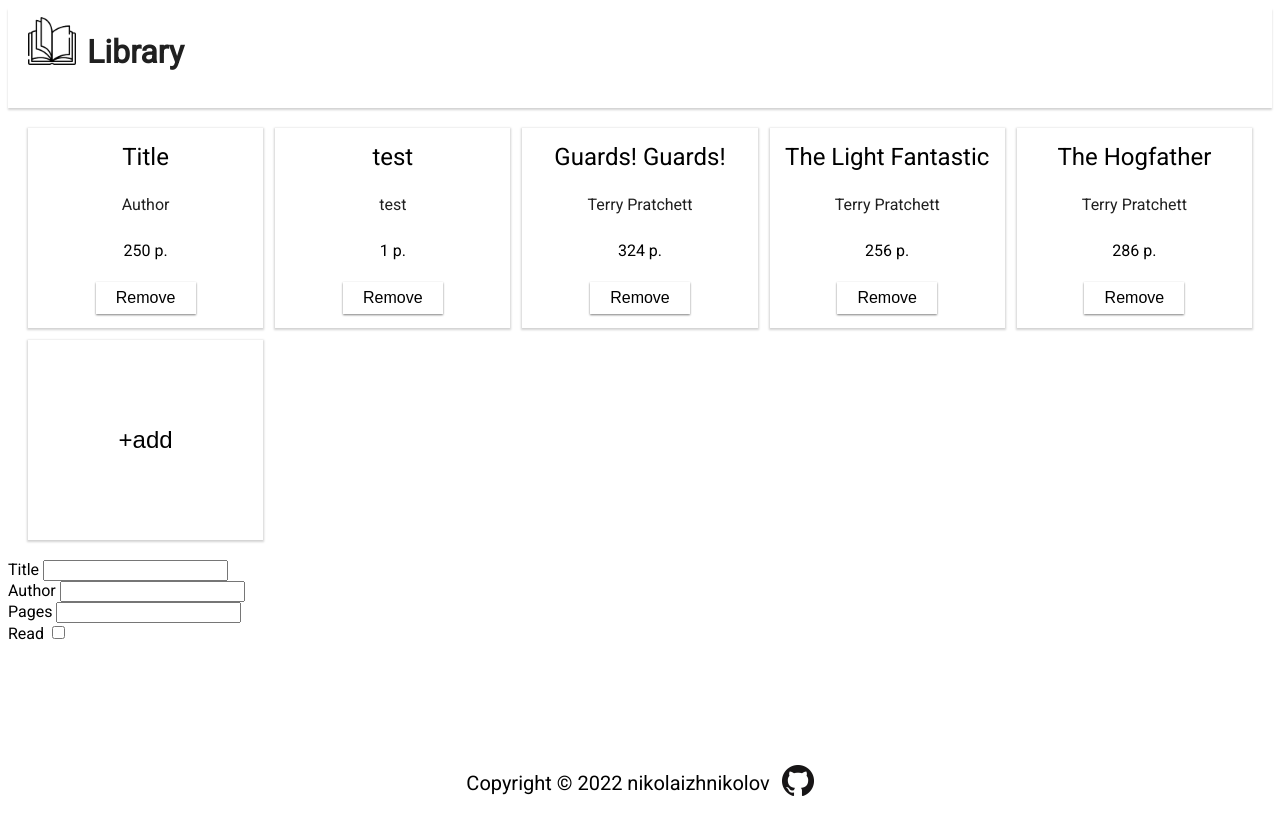
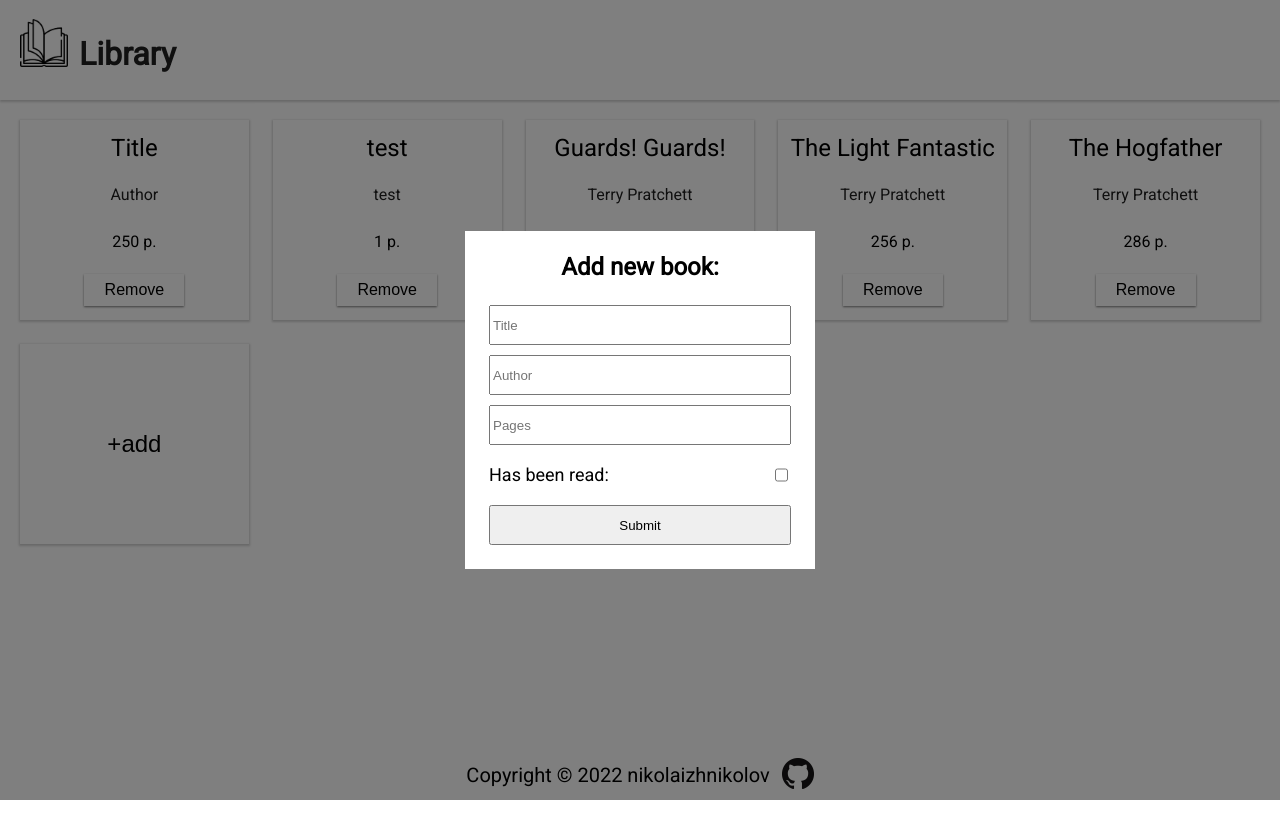
Before and after one commit to nikolaizhnikolov/js_portfolio, a plain HTML site: page library/index.html in a window 1280 px wide. Both pictures are taken after a click on the button "+add". Drawn offline with Linux system fonts and the light colour scheme.

Commit message:
Implement adding books

```diff
--- a/library/index.html
+++ b/library/index.html
@@ -5,6 +5,7 @@
     <meta http-equiv="X-UA-Compatible" content="IE=edge">
     <meta name="viewport" content="width=device-width, initial-scale=1.0">
     <title>Library</title>
+    <link rel="stylesheet" href="../meyer.css">
     <link rel="stylesheet" href="./style.css">
     <link rel="icon" href="../images/openBook.png">
     <script src="./library.js" defer></script>
@@ -30,27 +31,18 @@
                 +add
             </button>
         </div>
-        <div class="overlay"></div>
-        <div class="addBookContainer">
-            <form class="addBookForm" action="#" method="get">
-                <div class="inputField">
-                    <label for="title">Title</label>
-                    <input name="title" type="text" required >
-                </div>
-                <div class="inputField">
-                    <label for="author">Author</label>
-                    <input name="author" type="text" required>
-                </div>
-                <div class="inputField">
-                    <label for="pages">Pages</label>
-                    <input name="pages" type="number" required>
-                </div>
-                <div class="inputField">
-                    <label for="read">Read</label>
-                    <input name="read" type="checkbox" required>
-                </div>
+        <div class="modal">
+            <form class="modalForm" action="#" method="get">
+                <h3>Add new book:</h3>
+                <input class="form__title" name="title" type="text" required placeholder="Title">
+                <input class="form__author" name="author" type="text" required placeholder="Author">
+                <input class="form__pages" name="pages" type="number" required placeholder="Pages">
+                <label for="read">Has been read: </label>
+                <input class="form__read" name="read" type="checkbox">
+                <button class="modalSubmit" type="submit">Submit</button>
             </form>
         </div>
+        <div class="overlay"></div>
     </div>
     <footer class="footer">
         <p class="footer__text">Copyright © 2022 nikolaizhnikolov</p>
--- a/library/library.js
+++ b/library/library.js
@@ -21,6 +21,43 @@ You will need to associate your DOM elements with the
 const library = (function () {
     let lib = [];
 
+    const addBookButton = document.querySelector(".addBookButton");
+    const modal = document.querySelector(".modal");
+    const modalForm = document.querySelector(".modalForm");
+    const overlay = document.querySelector(".overlay");
+    const modalSubmit = document.querySelector(".modalSubmit");
+
+    const showAddForm = function () {
+        modal.classList.add("visible");
+        overlay.classList.add("visible");
+    };
+
+    const closeAddForm = function () {
+        modal.classList.remove("visible");
+        overlay.classList.remove("visible");
+    };
+
+    addBookButton.addEventListener("click", showAddForm);
+    overlay.addEventListener("click", closeAddForm);
+    document.addEventListener("keydown", (e) => {
+        if (e.code === "Escape") closeAddForm();
+    });
+
+    modalSubmit.addEventListener("click", (e) => {
+        if (modalForm.checkValidity()) {
+            e.preventDefault();
+
+            const title = document.querySelector(".form__title").value;
+            const author = document.querySelector(".form__author").value;
+            const pages = document.querySelector(".form__pages").value;
+            const read = document.querySelector(".form__read").value;
+
+            const newBook = new Book(title, author, pages, read);
+            addBookCard(newBook);
+            closeAddForm();
+        }
+    });
+
     const Book = function (title, author, pages, read) {
         this.title = title;
         this.author = author;
@@ -37,8 +74,9 @@ const library = (function () {
         const books = document.querySelector(".books");
         books.removeChild(book);
         lib.forEach((b) => {
-            const title = book.getElementsByClassName("book__title")[0].textContent;
-            if ( b.title === title) {
+            const title =
+                book.getElementsByClassName("book__title")[0].textContent;
+            if (b.title === title) {
                 const index = lib.indexOf(b);
                 lib.splice(index, 1);
                 return;
@@ -73,7 +111,6 @@ const library = (function () {
         }
         bookCard.appendChild(createRemoveButton(book.title));
 
-        const addBookButton = document.querySelector(".addBookButton");
         const books = addBookButton.parentNode;
         books.insertBefore(bookCard, addBookButton);
     };
--- a/library/style.css
+++ b/library/style.css
@@ -16,7 +16,7 @@ body {
 header {
     font-size: 32px;
     font-weight: bold;
-    padding: 20px;
+    padding: 30px 20px 20px 20px;
     color: var(--darkgray);
     box-shadow: 0 2px 2px  lightgrey;
 }
@@ -36,7 +36,7 @@ header {
 .books {
     display: grid;
     grid-template-columns: repeat(auto-fit, minmax(200px, 1fr));
-    gap: 12px;
+    gap: 24px;
 
     padding: 20px;
 }
@@ -99,6 +99,66 @@ header {
     background: #eee;
 }
 
+.overlay {
+    position: fixed;
+    top: 0;
+    left: 0;
+    display: none;
+    width: 100%;
+    height: 100%;
+    background-color: rgba(0, 0, 0, 0.5);
+}
+
+.overlay.visible {
+    display: block;
+}
+
+.modal {
+    position: fixed;
+    z-index: 1;
+    top: 50%;
+    left: 50%;
+    width: 350px;
+    text-align: center;
+    transform: translate(-50%, -50%) scale(0);
+    transition: 0.2s ease-in-out;
+}
+
+.modal.visible {
+    transform: translate(-50%, -50%) scale(1);
+}
+
+.modalForm {
+    display: grid;
+    grid-template: 40px repeat(5, 40px) / 1fr 20px;
+    gap: 10px 0px;
+    background-color: white;
+    padding: 24px;
+}
+
+.modalForm > * {
+    grid-column: 1 / span 2;
+}
+
+.modalForm > label {
+    grid-column: 1 / span 1;
+    text-align: left;
+    align-self: center;
+}
+
+.modalForm > input[type="checkbox"] {
+    grid-column: 2 / span 1;
+}
+
+.modalForm h3 {
+    font-weight: bold;
+    font-size: 24px;
+}
+
+.modalForm {
+    font-size: 18px;
+}
+
 /* Footer */
 .footer {
     display: flex;
```
